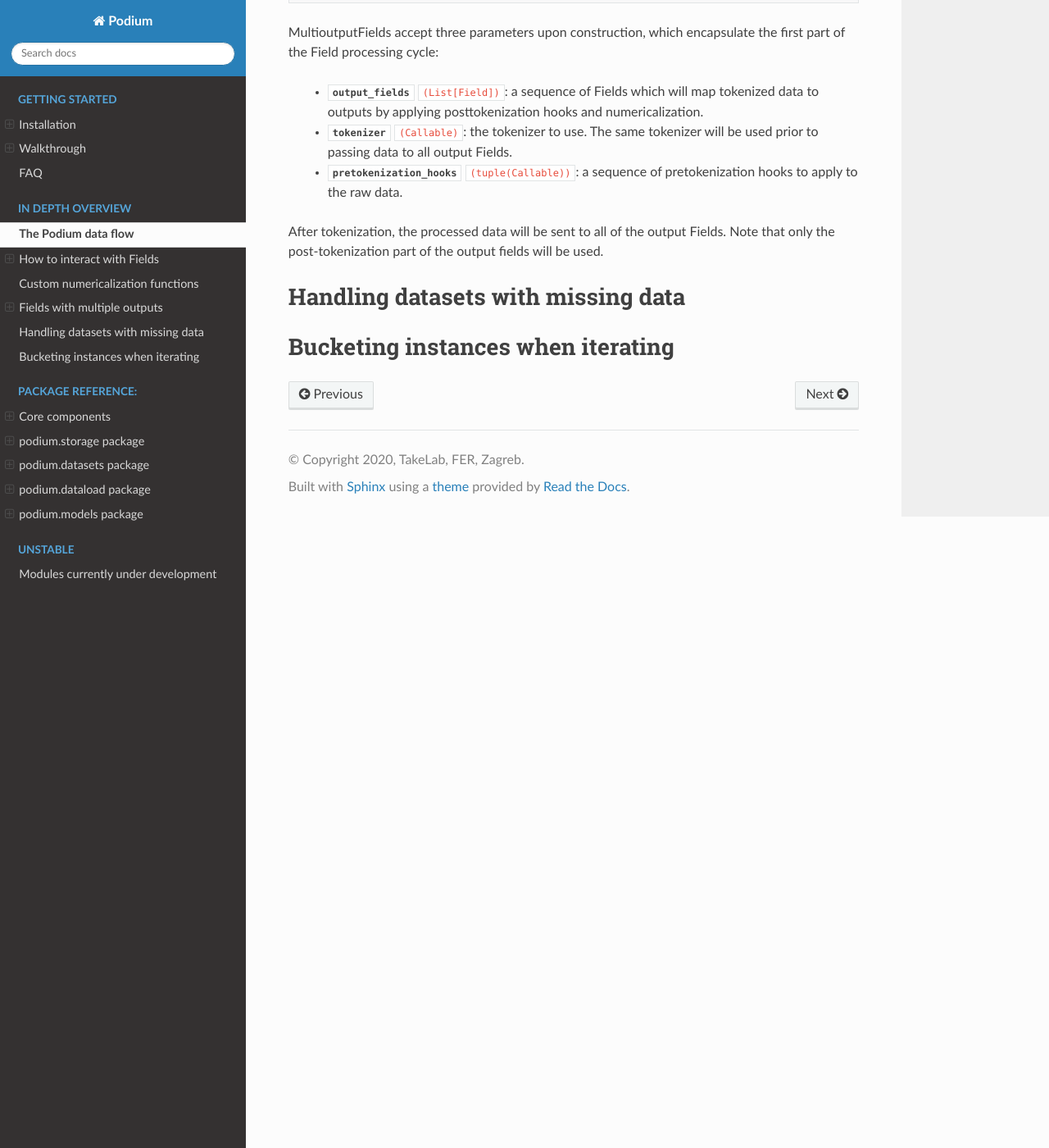
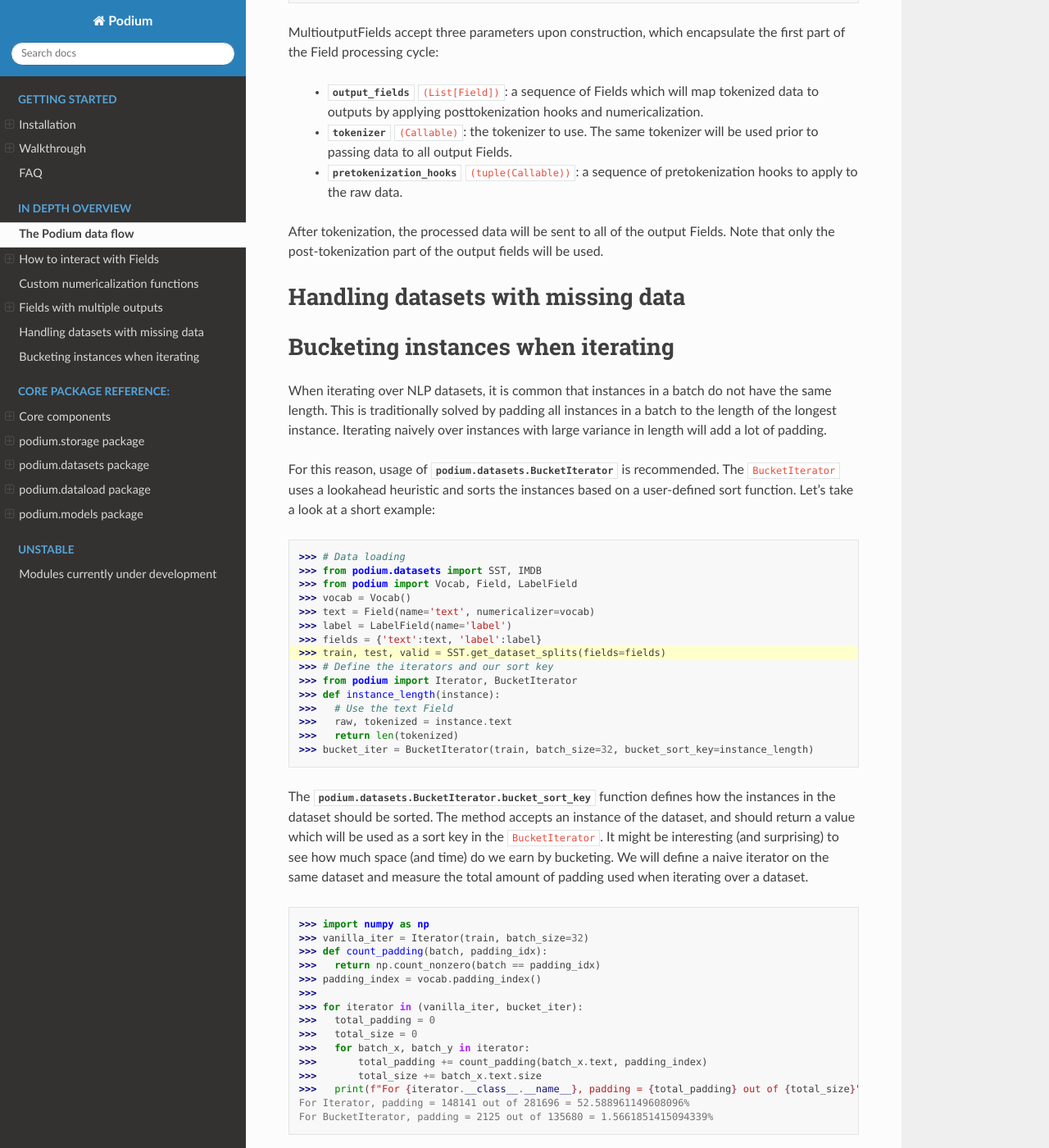
Before and after one commit to TakeLab/podium, a Sphinx documentation site: the page built from docs/source/advanced.rst, in a window 1280 px wide and 1400 px high, scrolled down 4842 px. Shown: the whole window at 82% size. Built offline with Sphinx 7.4.7 and the Read the Docs theme 2.0.0, drawn with Linux system fonts in a browser that asks for light colours; pages that are not in the unit, such as notebooks, are missing from menus; some of the changed text lies outside the part shown.

Commit message:
Somewhat finalize advanced

```diff
--- a/docs/source/advanced.rst
+++ b/docs/source/advanced.rst
@@ -168,7 +168,7 @@ We have so far covered the case where you have a single input column, tokenize a
 
 You can pass a tuple of Fields under the same input data column key, and all of the Fields will use data from input column with that name. If your output Fields share the (potentially expensive) tokenizer, we have implemented a class that optimized that part of preprocessing for you: the :class:`podium.storage.MultioutputField`.
 
-The MultioutputField
+The Multioutput Field
 ---------------------
 
 Multioutput Fields are `fake` Fields which simply handle the shared pretokenization and tokenization part of the Field processing pipeline and then forward the data to the respective output Fields.
@@ -213,3 +213,59 @@ Handling datasets with missing data
 
 Bucketing instances when iterating
 ==================================
+
+When iterating over NLP datasets, it is common that instances in a batch do not have the same length. This is traditionally solved by padding all instances in a batch to the length of the longest instance. Iterating naively over instances with large variance in length will add a lot of padding.
+
+For this reason, usage of :class:`podium.datasets.BucketIterator` is recommended. The ``BucketIterator`` uses a lookahead heuristic and sorts the instances based on a user-defined sort function. Let's take a look at a short example:
+
+.. code-block:: python
+  :emphasize-lines: 8
+
+  >>> # Data loading
+  >>> from podium.datasets import SST, IMDB
+  >>> from podium import Vocab, Field, LabelField
+  >>> vocab = Vocab()
+  >>> text = Field(name='text', numericalizer=vocab)
+  >>> label = LabelField(name='label')
+  >>> fields = {'text':text, 'label':label}
+  >>> train, test, valid = SST.get_dataset_splits(fields=fields)
+  >>> # Define the iterators and our sort key
+  >>> from podium import Iterator, BucketIterator
+  >>> def instance_length(instance):
+  >>>   # Use the text Field
+  >>>   raw, tokenized = instance.text
+  >>>   return len(tokenized)
+  >>> bucket_iter = BucketIterator(train, batch_size=32, bucket_sort_key=instance_length)
+
+The :attr:`podium.datasets.BucketIterator.bucket_sort_key` function defines how the instances in the dataset should be sorted. The method accepts an instance of the dataset, and should return a value which will be used as a sort key in the ``BucketIterator``. It might be interesting (and surprising) to see how much space (and time) do we earn by bucketing. We will define a naive iterator on the same dataset and measure the total amount of padding used when iterating over a dataset.
+
+.. code-block:: python
+
+  >>> import numpy as np
+  >>> vanilla_iter = Iterator(train, batch_size=32)
+  >>> def count_padding(batch, padding_idx):
+  >>>   return np.count_nonzero(batch == padding_idx)
+  >>> padding_index = vocab.padding_index()
+  >>>
+  >>> for iterator in (vanilla_iter, bucket_iter):
+  >>>   total_padding = 0
+  >>>   total_size = 0
+  >>>   for batch_x, batch_y in iterator:
+  >>>       total_padding += count_padding(batch_x.text, padding_index)
+  >>>       total_size += batch_x.text.size
+  >>>   print(f"For {iterator.__class__.__name__}, padding = {total_padding} out of {total_size}")
+  For Iterator, padding = 148141 out of 281696 = 52.588961149608096%
+  For BucketIterator, padding = 2125 out of 135680 = 1.5661851415094339%
+
+As we can see, the difference between using a regular Iterator and a BucketIterator is massive. Not only do we reduce the amount of padding, we have reduced the total amount of tokens processed by about 50%. The SST dataset, however, is a relatively small dataset so this experiment might be a bit biased. Let's take a look at the same statistics for the :class:`podium.datasets.impl.IMDB` dataset. After changing the highligted data loading line in the first snippet to:
+
+.. code-block:: python
+
+  >>> train, test = IMDB.get_dataset_splits(fields=fields)
+
+And re-running the code, we obtain the following:
+
+.. code-block:: python
+
+  For Iterator, padding = 13569936 out of 19414616 = 69.89546432440385%
+  For BucketIterator, padding = 259800 out of 6104480 = 4.255890755641758%
--- a/docs/source/index.rst
+++ b/docs/source/index.rst
@@ -37,7 +37,7 @@ The documentation is organized in four parts:
 
 .. toctree::
    :maxdepth: 2
-   :caption: Package Reference:
+   :caption: Core package Reference:
 
    core_components
    podium.storage
```
